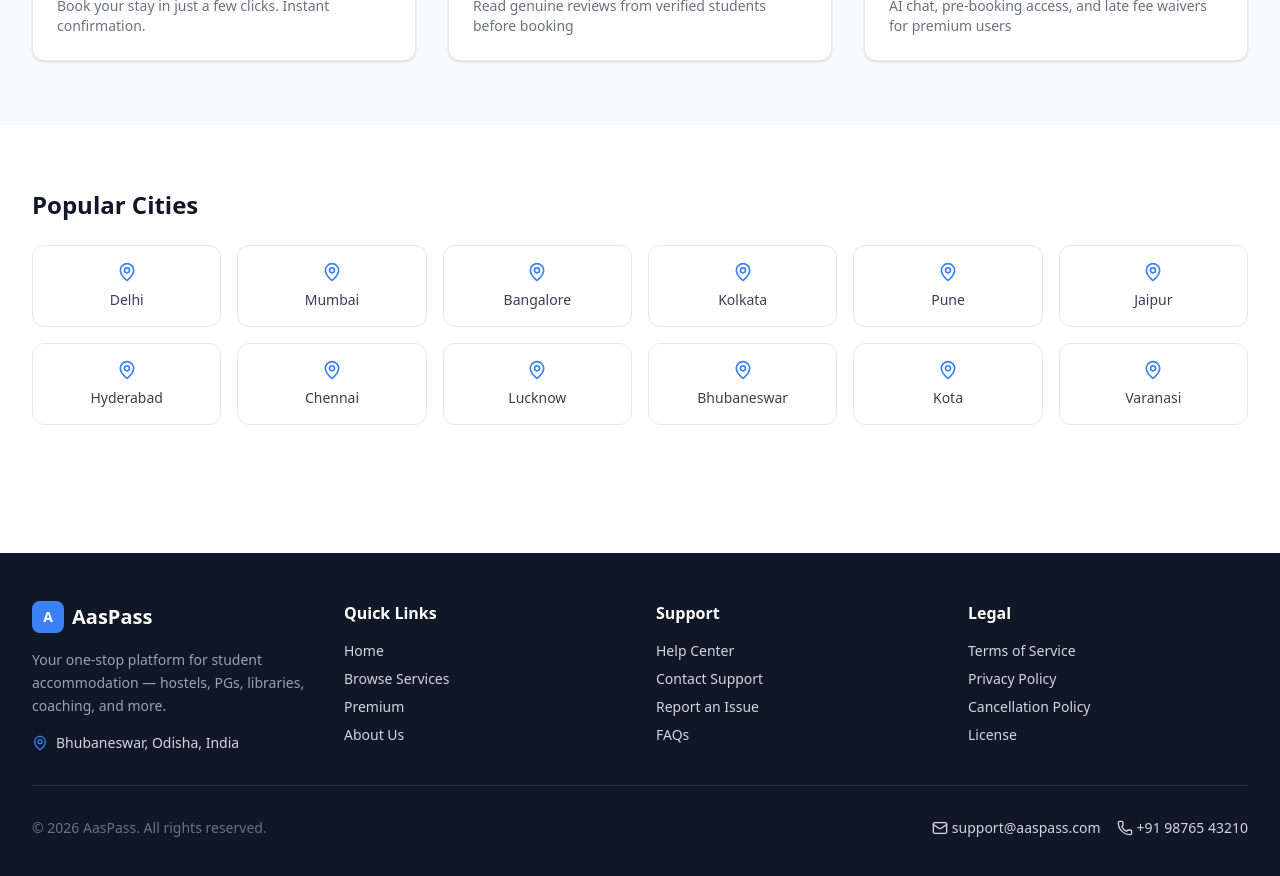
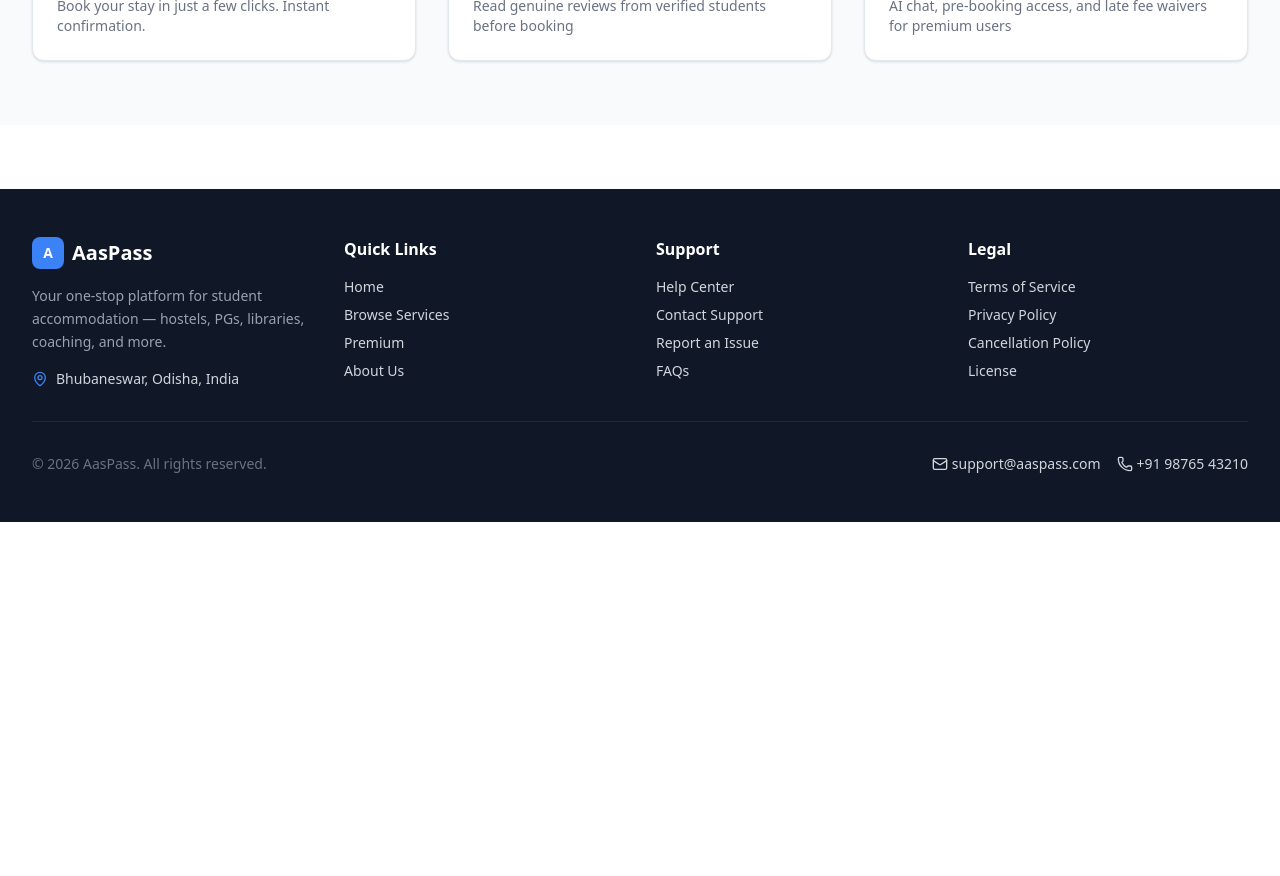
Before and after one commit to SATWIKKKKK/aaspass, a Next.js app: page /home in a window 1280 px wide. Shown: the part 1920-2796 px from the top of the page. After the commit the page ends 2442 px from the top, so only its background shows below. Built offline with nearby package versions, Linux system fonts and the light colour scheme; no server answers.

Commit message:
chore(home): remove Popular Cities section

```diff
--- a/src/app/home/page.tsx
+++ b/src/app/home/page.tsx
@@ -258,20 +258,7 @@ export default function HomePage() {
         </div>
       </section>
 
-      {/* Popular Cities */}
-      <section className="max-w-7xl mx-auto px-4 sm:px-6 lg:px-8 py-16">
-        <h2 className="text-2xl font-bold text-gray-900 mb-6">Popular Cities</h2>
-        <div className="grid grid-cols-2 sm:grid-cols-3 lg:grid-cols-6 gap-4">
-          {["Delhi", "Mumbai", "Bangalore", "Kolkata", "Pune", "Jaipur", "Hyderabad", "Chennai", "Lucknow", "Bhubaneswar", "Kota", "Varanasi"].map((city) => (
-            <Link key={city} href={`/services?city=${city}`}>
-              <div className="bg-white border rounded-xl p-4 text-center hover:shadow-md hover:border-primary/30 transition-all cursor-pointer">
-                <MapPin className="h-5 w-5 text-primary mx-auto mb-2" />
-                <p className="text-sm font-medium text-gray-700">{city}</p>
-              </div>
-            </Link>
-          ))}
-        </div>
-      </section>
+      {/* Popular Cities removed per request */}
 
       <Footer />
     </div>
```
